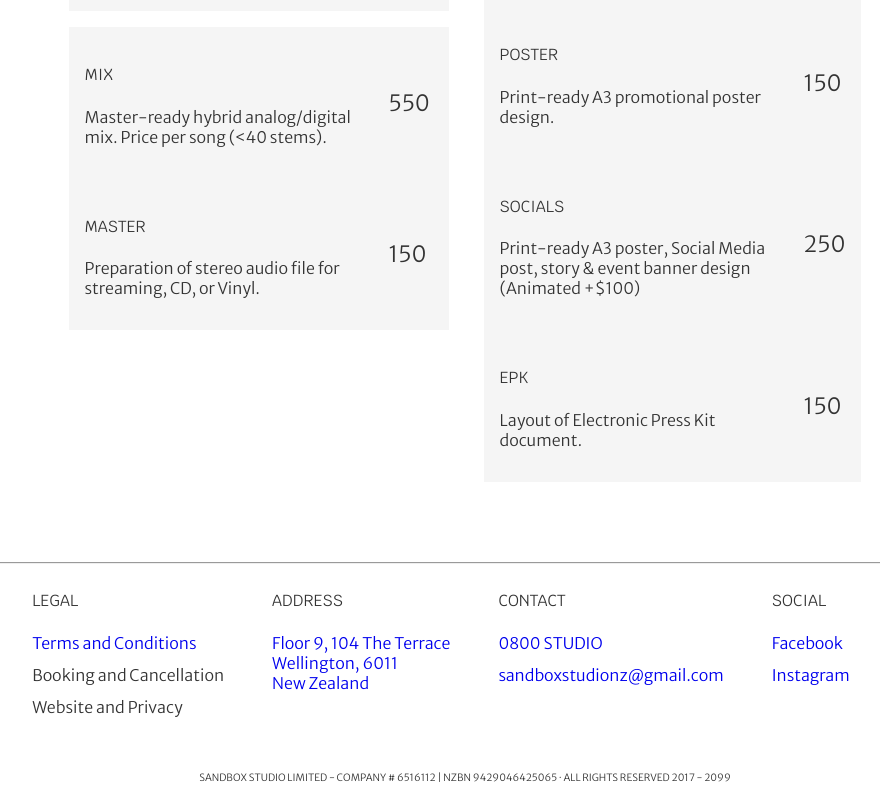
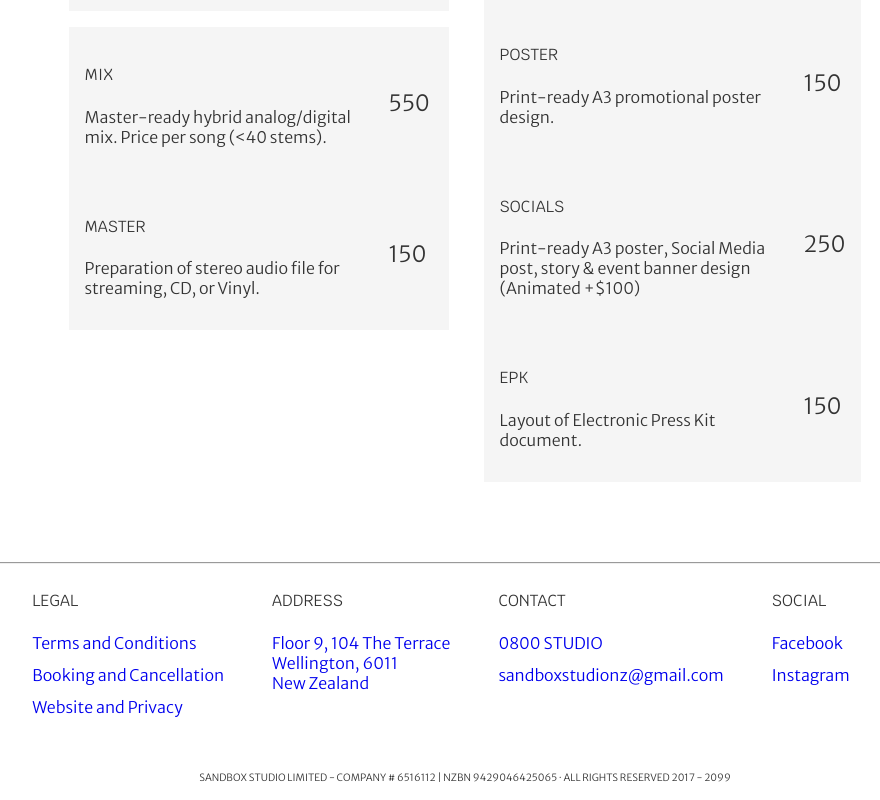
Before and after one commit to moltenot/sandbox_website, a Next.js app: page /menu in a window 1280 px wide. Shown: the part 723-1523 px from the top of the page, without its empty margins (175-1055 px from the left). Built offline with nearby package versions, Linux system fonts and the light colour scheme.

Commit message:
added the rest of the legalish webistes

```diff
--- a/components/footer.js
+++ b/components/footer.js
@@ -8,9 +8,9 @@ export default function Footer() {
       <div className={`cont-md ${styles.container}`}>
         <FooterList headerText={"Legal"}>
           <ul>
-            <li><Link href={"/bookingcancellation"}>Terms and Conditions</Link></li>
-            <li>Booking and Cancellation</li>
-            <li>Website and Privacy</li>
+            <li><Link href={"/termsconditions"}>Terms and Conditions</Link></li>
+            <li><Link href={"/bookingcancellation"}>Booking and Cancellation</Link></li>
+            <li><Link href={"/websiteprivacy"}>Website and Privacy</Link></li>
           </ul>
         </FooterList>
         <FooterList headerText={"Address"}>
```
Also changed, not shown: pages/termsconditions.js (added, +16 -0 lines), pages/websiteprivacy.js (added, +16 -0 lines).
